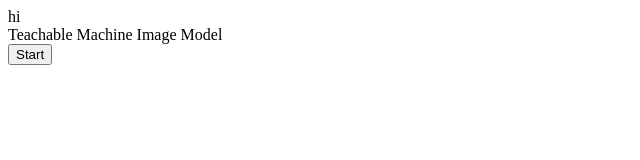
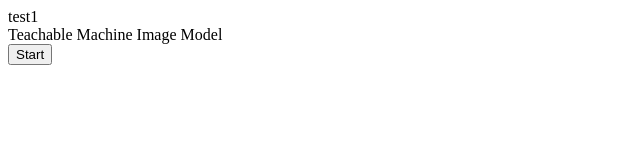
Before and after one commit to NaraDoSeong/test1, a plain HTML site: page index.html in a window 1280 px wide. Shown: the full height of the page, 0-640 px from the left. Drawn offline with Linux system fonts and the light colour scheme.

Commit message:
Update index.html

```diff
--- a/index.html
+++ b/index.html
@@ -5,7 +5,7 @@
 	<meta charset="utf-8">
 </head>
 <body>
-hi
+test1
 <div>Teachable Machine Image Model</div>
 <button type="button" onclick="init()">Start</button>
 <div id="webcam-container"></div>
```
